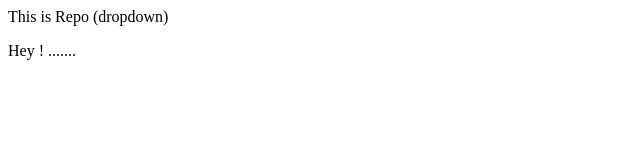
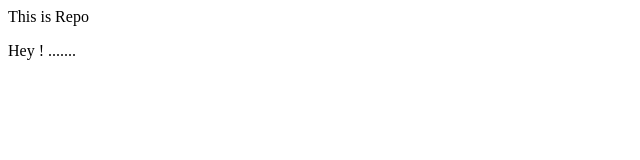
Before and after one commit to Fassiha01/AgainRepo, a plain HTML site: page index.html in a window 1280 px wide. Shown: the whole page, without its empty margins (0-640 px from the left). Drawn offline with Linux system fonts and the light colour scheme.

Commit message:
no change

```diff
--- a/index.html
+++ b/index.html
@@ -1,4 +1,4 @@
 <p>
-    This is Repo (dropdown)
+    This is Repo
 </p>
 <p>Hey ! .......</p>
```
